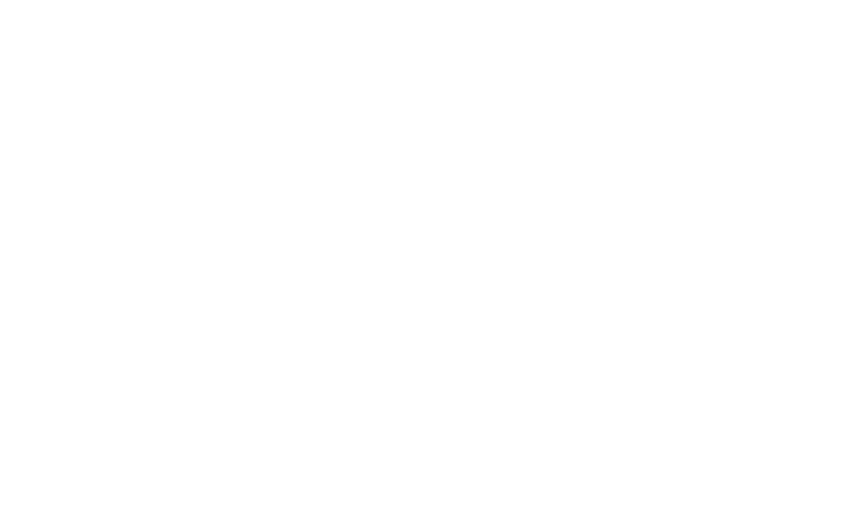
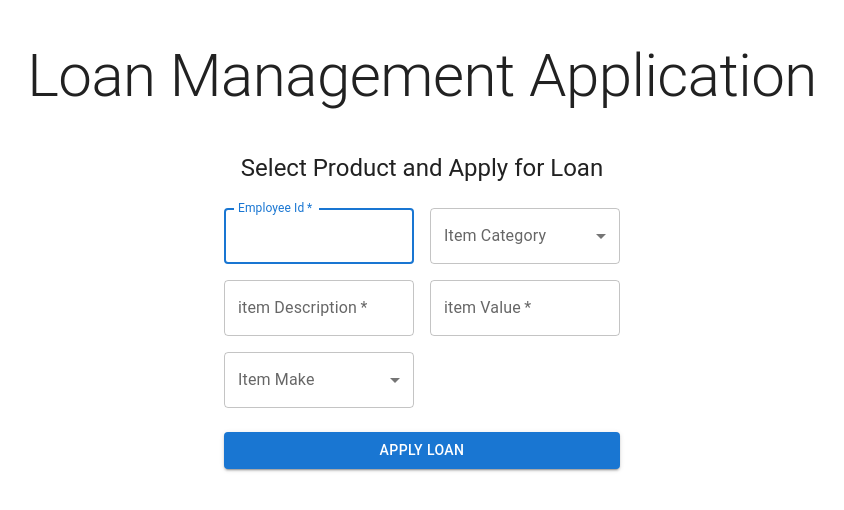
Before and after one commit to Dost-log/b10t1, a React (Create React App) app in the folder Front-end/loan-ui/: page /user-dashboard/apply-for-loan in a window 1280 px wide. Before the commit this address had no page. Shown: the top 510 px of the page, without its empty margins (218-1062 px from the left). Built offline with nearby package versions, Linux system fonts and the light colour scheme.

Commit message:
added apply for loan page

```diff
--- a/Front-end/loan-ui/package.json
+++ b/Front-end/loan-ui/package.json
@@ -5,7 +5,7 @@
   "dependencies": {
     "@emotion/react": "^11.11.1",
     "@emotion/styled": "^11.11.0",
-    "@mui/material": "^5.14.4",
+    "@mui/material": "^5.14.5",
     "@mui/x-date-pickers": "^6.11.1",
     "@testing-library/jest-dom": "^5.17.0",
     "@testing-library/react": "^13.4.0",
--- a/Front-end/loan-ui/src/App.js
+++ b/Front-end/loan-ui/src/App.js
@@ -4,6 +4,7 @@ import AdminLogin from './components/adminLogin'
 import UserDashboard from './components/userDashboard'
 import AdminDashboard from './components/adminDashboard';
 import AddCustomerData from './components/addCustomerData';
+import UserApplyForLoan from './components/userApplyForLoan'
 import {Routes, Route, Navigate, BrowserRouter} from 'react-router-dom'
 import './App.css';
 
@@ -15,7 +16,8 @@ function App() {
         <Route path='/admin-login' element={<AdminLogin/>} />
         <Route path='/user-dashboard' element={<UserDashboard/>} />
         <Route path='/admin-dashboard' element={<AdminDashboard/>} />
-        <Route path='/admin-dashboard/add-customer-data' element={<AddCustomerData/>} />
+        <Route path='/admin-dashboard/add-customer-data' element={<AddCustomerData />} />
+        <Route path='/user-dashboard/apply-for-loan' element={<UserApplyForLoan />} />
       </Routes>
     </BrowserRouter>
   );
--- /dev/null
+++ b/Front-end/loan-ui/src/components/userApplyForLoan.js
@@ -0,0 +1,176 @@
+// loan management application
+// select product and apply for loan
+// employee id textbox || item category DropDown
+// item description textbox || item value textbox
+// itemmake DropDown
+
+// Apply loan button
+
+import * as React from 'react';
+import Avatar from '@mui/material/Avatar';
+import Button from '@mui/material/Button';
+import CssBaseline from '@mui/material/CssBaseline';
+import TextField from '@mui/material/TextField';
+import FormControlLabel from '@mui/material/FormControlLabel';
+import Checkbox from '@mui/material/Checkbox';
+import Link from '@mui/material/Link';
+import Grid from '@mui/material/Grid';
+import { FormControl, InputLabel, MenuItem, Select } from '@mui/material';
+import Box from '@mui/material/Box';
+import Typography from '@mui/material/Typography';
+import Container from '@mui/material/Container';
+import { createTheme, ThemeProvider } from '@mui/material/styles';
+import { AdapterDayjs } from '@mui/x-date-pickers/AdapterDayjs';
+import { LocalizationProvider } from '@mui/x-date-pickers/LocalizationProvider';
+import {DatePicker} from '@mui/x-date-pickers/DatePicker'
+import dayjs from 'dayjs';
+
+const defaultTheme = createTheme();
+const url = "";
+
+export default function UserApplyForLoan(){
+    const [employeeId, setEmployeeId] = React.useState('');
+    const [itemCategory, setItemCategory] = React.useState('');
+    const [itemDescription, setItemDescription] = React.useState('');
+    const [itemValue, setItemValue] = React.useState('');
+    const [itemMake, setItemMake] = React.useState('');
+
+    const handleSubmit = (event) => {
+        console.log("Handle submit apply for loan fired!");
+    }
+
+
+    const employeeIdChange = (event) => {
+        setEmployeeId(event.target.value);
+    }
+
+    const itemCategoryChange = (event) => {
+        setItemCategory(event.target.value);
+    }
+
+    const itemDescriptionChange = (event) => {
+        setItemDescription(event.target.value);
+    }
+
+    const itemValueChange = (event) =>{
+        setItemValue(event.target.value);
+    }
+
+    const itemMakeChange = (event) => {
+        setItemMake(event.target.value);
+    }
+
+    return (
+    <ThemeProvider theme={defaultTheme}>
+      <Typography variant='h2' align='center' marginTop={5}>
+            Loan Management Application
+      </Typography>
+      <Container component="main" maxWidth="xs">
+        <CssBaseline />
+        <Box
+          sx={{
+            marginTop: 5,
+            display: 'flex',
+            flexDirection: 'column',
+            alignItems: 'center',
+          }}
+        >
+
+          <Typography component="h1" variant="h5">
+            Select Product and Apply for Loan
+          </Typography>
+          <Box noValidate onSubmit={handleSubmit} sx={{ mt: 3 }}>
+            <Grid container spacing={2}>
+              <Grid item xs={12} sm={6}>
+                <TextField
+                  autoComplete="given-name"
+                  name="firstName"
+                  required
+                  fullWidth
+                  id="firstName"
+                  label="Employee Id"
+                  value={employeeId}
+                  onChange={employeeIdChange}
+                  autoFocus
+                />
+              </Grid>
+              <Grid item xs={12} sm={6}>
+                <FormControl fullWidth>
+                <InputLabel id="item-category-select-label">Item Category</InputLabel>
+                <Select
+                  labelId='item-category-select-label'
+                  id="item-category"
+                  label="Item Category"
+                  value={itemCategory}
+                  onChange={itemCategoryChange}>
+                  <MenuItem value={"Furniture"}>Furniture</MenuItem>
+                  <MenuItem value={"Stationary"}>Stationary</MenuItem>
+                  <MenuItem value={"Crockery"}>Crockery</MenuItem>
+                </Select>
+                </FormControl>
+              </Grid>
+              <Grid item xs={12} sm={6}>
+                <TextField
+                  required
+                  fullWidth
+                  id="itemDesc"
+                  label="item Description"
+                  name="Item Description"
+                  value={itemDescription}
+                  onChange={itemDescriptionChange}
+                />
+              </Grid>
+
+              <Grid item xs={12} sm={6}>
+                <TextField
+                  required
+                  fullWidth
+                  id="itemVal"
+                  label="item Value"
+                  name="Item Value"
+                  value={itemValue}
+                  onChange={itemValueChange}
+                />
+              </Grid>
+
+              <Grid item xs={12} sm={6}>
+                <FormControl fullWidth>
+                <InputLabel id="item-make-label">Item Make</InputLabel>
+                <Select
+                  required
+                  labelId='item-make-select-label'
+                  id="itemMake"
+                  label="ItemMake"
+                  onChange={itemMakeChange}
+                  value={itemMake}>
+                  <MenuItem value={"Wooden"}>Wooden</MenuItem>
+                  <MenuItem value={"Plastic"}>Plastic</MenuItem>
+                  <MenuItem value={"Metal"}>Metal</MenuItem>
+                </Select>
+                </FormControl>
+              </Grid>
+
+            </Grid>
+            <Button
+              type="submit"
+              fullWidth
+              variant="contained"
+              onClick={handleSubmit}
+              sx={{ mt: 3, mb: 2 }}
+            >
+              Apply Loan
+            </Button>
+            {/* <Grid container>
+              <Grid item xs>
+                <Link to='/' variant="body2">
+                  View Existing Items
+                </Link>
+              </Grid>
+            </Grid> */}
+          </Box>
+        </Box>
+      </Container>
+
+    </ThemeProvider>
+    );
+}
--- a/Front-end/loan-ui/src/components/userDashboard.js
+++ b/Front-end/loan-ui/src/components/userDashboard.js
@@ -19,6 +19,12 @@ const defaultTheme = createTheme();
 
 
 export default function UserDashboard() {
+
+    const navigate = useNavigate();
+    const UserApplyLoan = () => {
+        navigate('\apply-for-loan');
+    }
+
   return (
     <ThemeProvider theme={defaultTheme}>
       <Typography variant='h2' align='center' marginTop={5}>
@@ -53,7 +59,8 @@ export default function UserDashboard() {
 
           <Button
             fullWidth
-            sx={{mb : 4}}
+            sx={{ mb: 4 }}
+            onClick={UserApplyLoan}
             variant='outlined'
             align='center'>
               Apply for Loan
```
Also changed, not shown: 1 other file (tests, documents, lock files or other folders).
